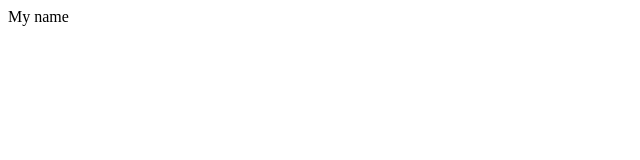
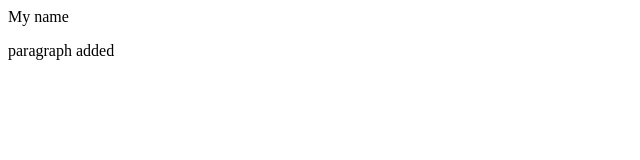
Before and after one commit to folorunjay/helloworldGit, a plain HTML site: page index.html in a window 1280 px wide. Shown: the whole page, without its empty margins (0-640 px from the left). Drawn offline with Linux system fonts and the light colour scheme.

Commit message:
p tag added

```diff
--- a/index.html
+++ b/index.html
@@ -1 +1,2 @@
 <div>My name</div>
+<p>paragraph added</p>
```
